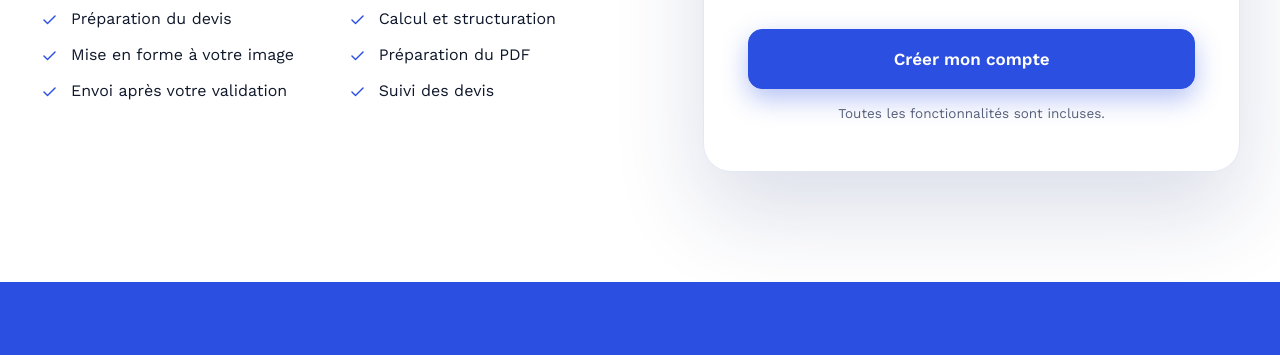
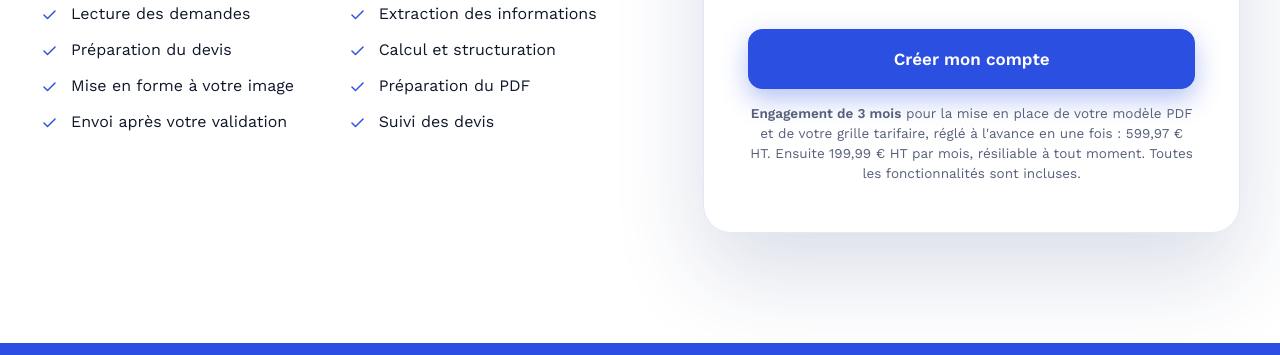
Before and after one commit to ceoshama-svj/luchi-site, a plain HTML site: page index.html in a window 1280 px wide. Shown: the part 9981-10336 px from the top of the page. Drawn offline with nearby package versions, Linux system fonts and the light colour scheme.

Commit message:
Add files via upload

```diff
--- a/index.html
+++ b/index.html
@@ -412,7 +412,7 @@ footer a:hover{color:var(--ink)}
     <div class="amt">199,99 €<small> HT / mois</small></div>
     <ul><li>Lecture de votre boîte Gmail</li><li>Devis PDF à votre image et avec vos tarifs</li><li>Vérification, modification et aperçu avant envoi</li><li>Envoi depuis votre adresse et suivi des devis</li><li>Paiement sécurisé par carte</li></ul>
     <a class="btn p lg" href="https://luchi-app-v2.vercel.app">Créer mon compte</a>
-    <div class="fine">Toutes les fonctionnalités sont incluses.</div>
+    <div class="fine"><strong>Engagement de 3 mois</strong> pour la mise en place de votre modèle PDF et de votre grille tarifaire, réglé à l'avance en une fois : 599,97 € HT. Ensuite 199,99 € HT par mois, résiliable à tout moment. Toutes les fonctionnalités sont incluses.</div>
   </div>
 </div></section>
 
```
